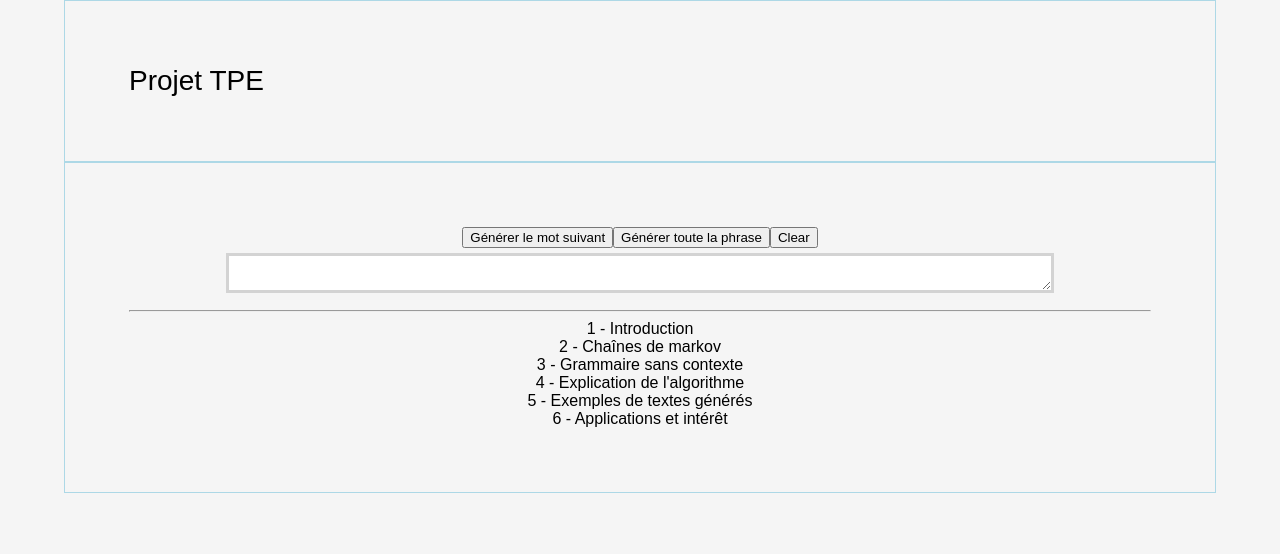
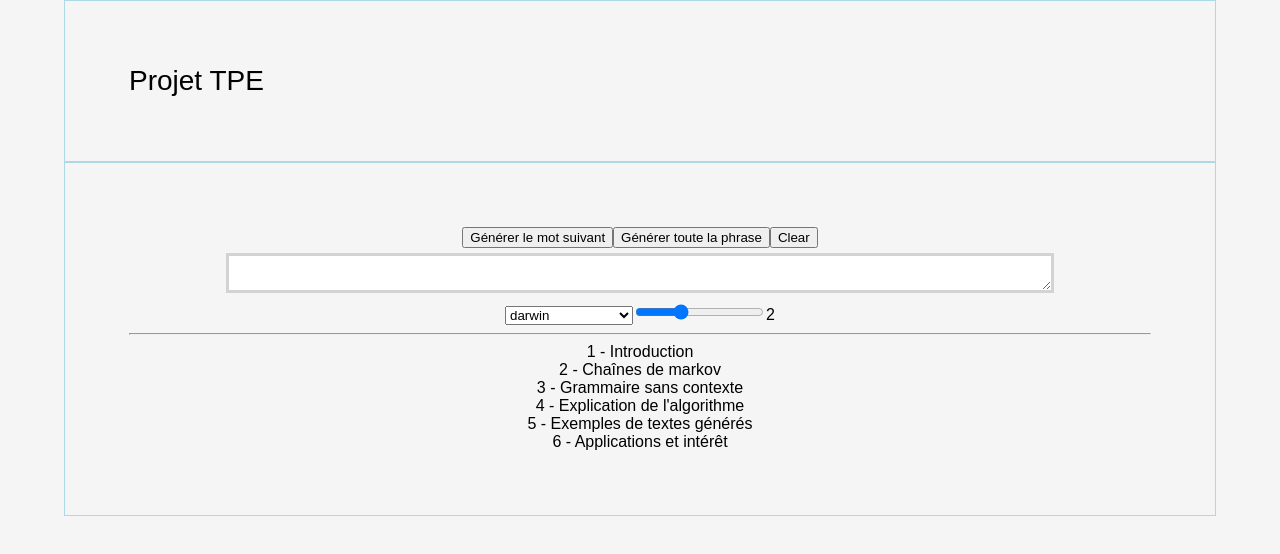
Before and after one commit to TrakJohnson/tpe-website-and-server, a React (Create React App) app: page / in a window 1280 px wide. Shown: the top 554 px of the page. Built offline with nearby package versions, Linux system fonts and the light colour scheme.

Commit message:
Implement text selection and n-gram size selection

```diff
--- a/src/App.js
+++ b/src/App.js
@@ -1,5 +1,15 @@
 import React, { Component } from 'react';
 import './App.css';
+
+// TODO make text names more consistent and displayable
+const TEXT_NAMES = [
+    "darwin",
+    "frankenstein",
+    "oldmanandthesea",
+    "trump_speeches",
+    "ulysses_ed11",
+    "war_and_peace",
+];
 
 
 function bulkReplace(retStr, obj) {
@@ -43,8 +53,12 @@ class App extends Component {
 class Markov extends Component {
     constructor() {
         super();
-        this.state = {current_text: []};
-        this.root_link = "http://127.0.0.1:5000";
+        this.state = {
+            current_text: [],
+            text_name: "darwin",
+            n: 2,
+        };
+        this.root_link = process.env.NODE_ENV === "production" ? "" : "http://127.0.0.1:5000";
 
         this.getText = this.getText.bind(this);
         this.clear = this.clear.bind(this);
@@ -57,9 +71,9 @@ class Markov extends Component {
     getText(completeSentence) {
         console.log(completeSentence);
         let request_body = JSON.stringify({
-            text_name: "darwin",
+            text_name: this.state.text_name,
             current: this.state.current_text,
-            n: 2,
+            n: this.state.n,
             complete_sentence: completeSentence
         });
         console.log(request_body);
@@ -93,6 +107,18 @@ class Markov extends Component {
             <br/>
             <textarea readOnly={true} id="generated-text"
                       value={Markov.cleanText(this.state.current_text.join(" "))}/>
+            <br/>
+            <select value={this.state.text_name} onChange={(e) => this.setState({text_name: e.target.value})}>
+                {TEXT_NAMES.map((text_name) => <option key={text_name}>{text_name}</option>)}
+            </select>
+            <input type="range"
+                   name="n-gram size"
+                   min={1}
+                   max={4}
+                   value={this.state.n}
+                   onChange={(e) => this.setState({n: Number(e.target.value)})}
+            />
+            {this.state.n}
         </div>;
     }
 }
```
